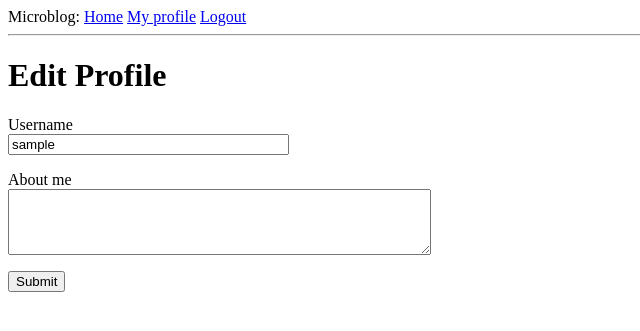
After one commit to vs3kulic/microblog, a Flask app: page /edit_profile in a window 1280 px wide. The commit adds this page. Shown: the top 331 px of the page, without its empty margins (0-640 px from the left). Run offline with Flask 2, Linux system fonts and the light colour scheme; the visitor is signed in with stand-in values (Sample User, id 1); data comes from the database, SQL or seed files in the repository; both versions use the stored data as it was after the commit.

Commit message:
user profile page, avatars and edit profile page added

```diff
--- a/app/forms.py
+++ b/app/forms.py
@@ -1,6 +1,6 @@
 from flask_wtf import FlaskForm
-from wtforms import StringField, PasswordField, BooleanField, SubmitField
-from wtforms.validators import DataRequired, ValidationError, DataRequired, Email, EqualTo
+from wtforms import StringField, TextAreaField, PasswordField, BooleanField, SubmitField
+from wtforms.validators import DataRequired, ValidationError, DataRequired, Email, EqualTo, Length
 from app.models import User
 
 class LoginForm(FlaskForm):
@@ -25,3 +25,8 @@ def validate_email(self, email):
 	user = User.query.filter_by(username=email.data).first()
 	if user is not None:
 		raise ValidationError('Email in use. Please use a different address.')
+
+class EditProfileForm(FlaskForm):
+	username = StringField('Username', validators=[DataRequired()])
+	about_me = TextAreaField('About me', validators=[Length(min=0, max=140)])
+	submit = SubmitField('Submit')
--- a/app/models.py
+++ b/app/models.py
@@ -3,6 +3,7 @@ from app import db, login
 from datetime import datetime
 from werkzeug.security import generate_password_hash, check_password_hash
 from flask_login import UserMixin
+from hashlib import md5
 
 @login.user_loader
 def load_user(id):
@@ -14,6 +15,8 @@ class User(UserMixin, db.Model):
     email = db.Column(db.String(120), index=True, unique=True)
     password_hash = db.Column(db.String(128))
     posts = db.relationship('Post', backref='author', lazy='dynamic')
+    about_me = db.Column(db.String(140))
+    last_seen = db.Column(db.DateTime, default=datetime.utcnow)
 
     def __repr__(self):
     	return '<User {}>'.format(self.username)
@@ -24,6 +27,10 @@ class User(UserMixin, db.Model):
     def check_password(self, password):
     	return check_password_hash(self.password_hash, password)
 
+    def avatar(self, size):
+        digest = md5(self.email.lower().encode('utf-8')).hexdigest()
+        return 'https://www.gravatar.com/avatar/{}?d=identicon&s={}'.format(digest, size)
+
 
 class Post(db.Model):
     id = db.Column(db.Integer, primary_key=True)
--- a/app/routes.py
+++ b/app/routes.py
@@ -2,8 +2,9 @@ from flask import render_template, flash, request, redirect, url_for
 from flask_login import current_user, login_user, logout_user, login_required
 from werkzeug.urls import url_parse
 from app import app, db
-from app.forms import LoginForm, RegistrationForm
+from app.forms import LoginForm, RegistrationForm, EditProfileForm
 from app.models import User
+from datetime import datetime
 
 @app.route('/')
 @app.route('/index')
@@ -12,12 +13,8 @@ from app.models import User
 def index():
     posts = [
         {
-            'author': {'username': 'JohnWick'},
-            'body': 'The weather in Rome is wicked!'
-        },
-        {
-            'author': {'username': 'LenaHeadey'},
-            'body': 'The love movie was so sweet!'
+            'author': {'username': 'Kasper'},
+            'body': 'Has it ever been home?'
         }
     ]
     return render_template('index.html', title='Home Page', posts=posts)
@@ -57,3 +54,34 @@ def register():
         flash('Congratulations, you are now a winner, baby!')
         return redirect(url_for('login'))
     return render_template('register.html', title='Register', form=form)
+
+@app.route('/user/<username>')
+@login_required
+def user(username):
+    user = User.query.filter_by(username=username).first_or_404()
+    posts = [
+        {'author': user, 'body': 'Test post #1'},
+        {'author': user, 'body': 'Test post #2'}
+    ]
+    return render_template('user.html', user=user, posts=posts)
+
+@app.before_request
+def before_request():
+    if current_user.is_authenticated:
+        current_user.last_seen = datetime.utcnow()
+        db.session.commit()
+
+@app.route('/edit_profile', methods=['GET', 'POST'])
+@login_required
+def edit_profile():
+    form = EditProfileForm()
+    if form.validate_on_submit():
+        current_user.username = form.username.data
+        current_user.about_me = form.about_me.data
+        db.session.commit()
+        flash('Your changes have been saved.')
+        return redirect(url_for('edit_profile'))
+    elif request.method == 'GET':
+        form.username.data = current_user.username
+        form.about_me.data = current_user.about_me
+    return render_template('edit_profile.html', title='Edit Profile', form=form)
--- /dev/null
+++ b/app/templates/_post.html
@@ -0,0 +1,6 @@
+<table>
+	<tr valign="top">
+		<td> <img src="{{ post.author.avatar(32) }}"> </td>
+		<td> {{ post.author.username }} says: <br> {{ post.body }} </td>
+	</tr>
+</table>
--- a/app/templates/base.html
+++ b/app/templates/base.html
@@ -6,14 +6,16 @@
         <title>microblog</title>
         {% endif %}
     </head>
+
     <body>
 
-        <div>
+        <div id="navbar">
           Microblog:
           <a href="{{ url_for('index') }}">Home</a>
           {% if current_user.is_anonymous %}
           <a href="{{ url_for('login') }}">Login</a>
           {% else %}
+          <a href="{{ url_for('user', username=current_user.username) }}">My profile</a>
           <a href="{{ url_for('logout') }}">Logout</a>
           {% endif %}
         </div>
@@ -28,6 +30,8 @@
         </ul>
         {% endif %}
         {% endwith %}
-        {% block content %}{% endblock %}
+        {% block content %}
+        {% endblock %}
     </body>
+
 </html>
--- /dev/null
+++ b/app/templates/edit_profile.html
@@ -0,0 +1,23 @@
+{% extends "base.html" %}
+
+{% block content %}
+    <h1>Edit Profile</h1>
+    <form action="" method="post">
+        {{ form.hidden_tag() }}
+        <p>
+            {{ form.username.label }}<br>
+            {{ form.username(size=32) }}<br>
+            {% for error in form.username.errors %}
+            <span style="color: red;">[{{ error }}]</span>
+            {% endfor %}
+        </p>
+        <p>
+            {{ form.about_me.label }}<br>
+            {{ form.about_me(cols=50, rows=4) }}<br>
+            {% for error in form.about_me.errors %}
+            <span style="color: red;">[{{ error }}]</span>
+            {% endfor %}
+        </p>
+        <p>{{ form.submit() }}</p>
+    </form>
+{% endblock %}
```
Also changed, not shown: app/templates/index Kopie.html (deleted, +0 -25 lines), app/templates/user.html (added, +21 -0 lines), migrations/versions/92f772745dcd_extended_user_model_with_new_fields.py (added, +30 -0 lines), app.db.
